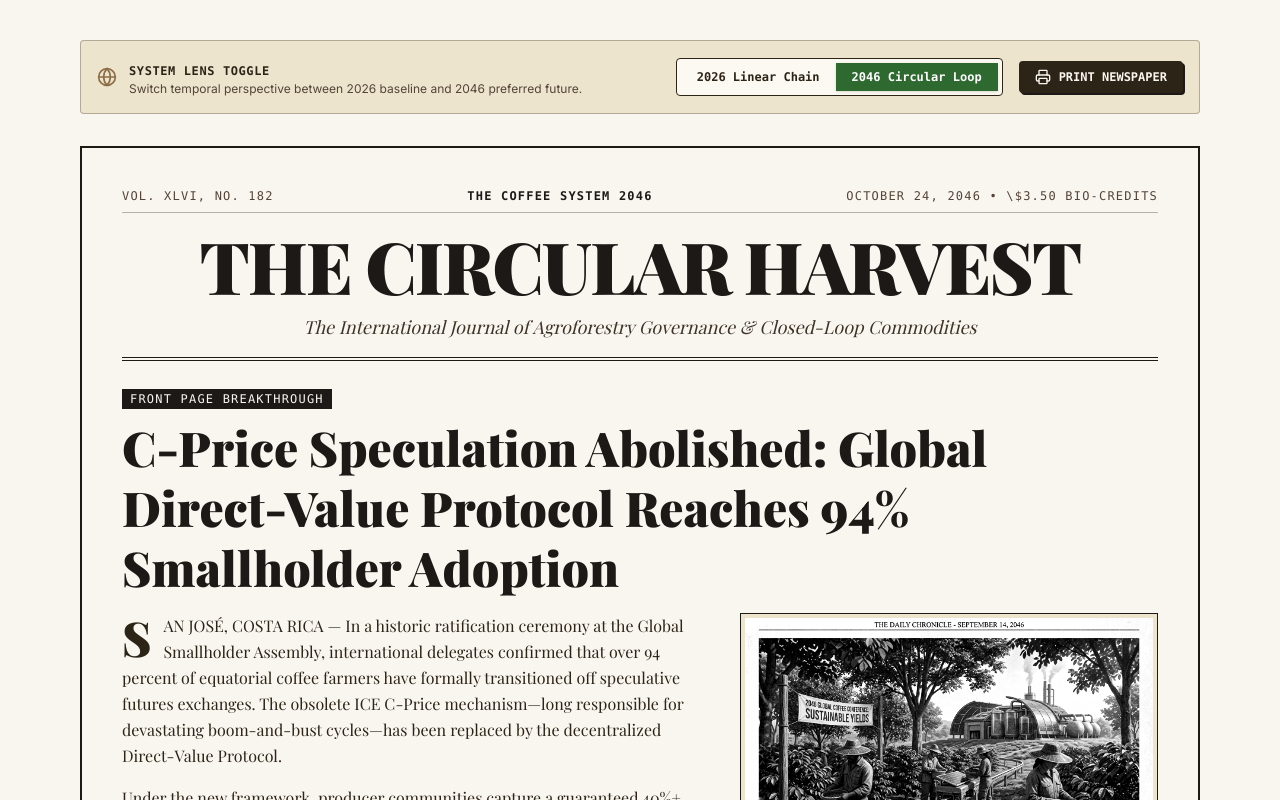
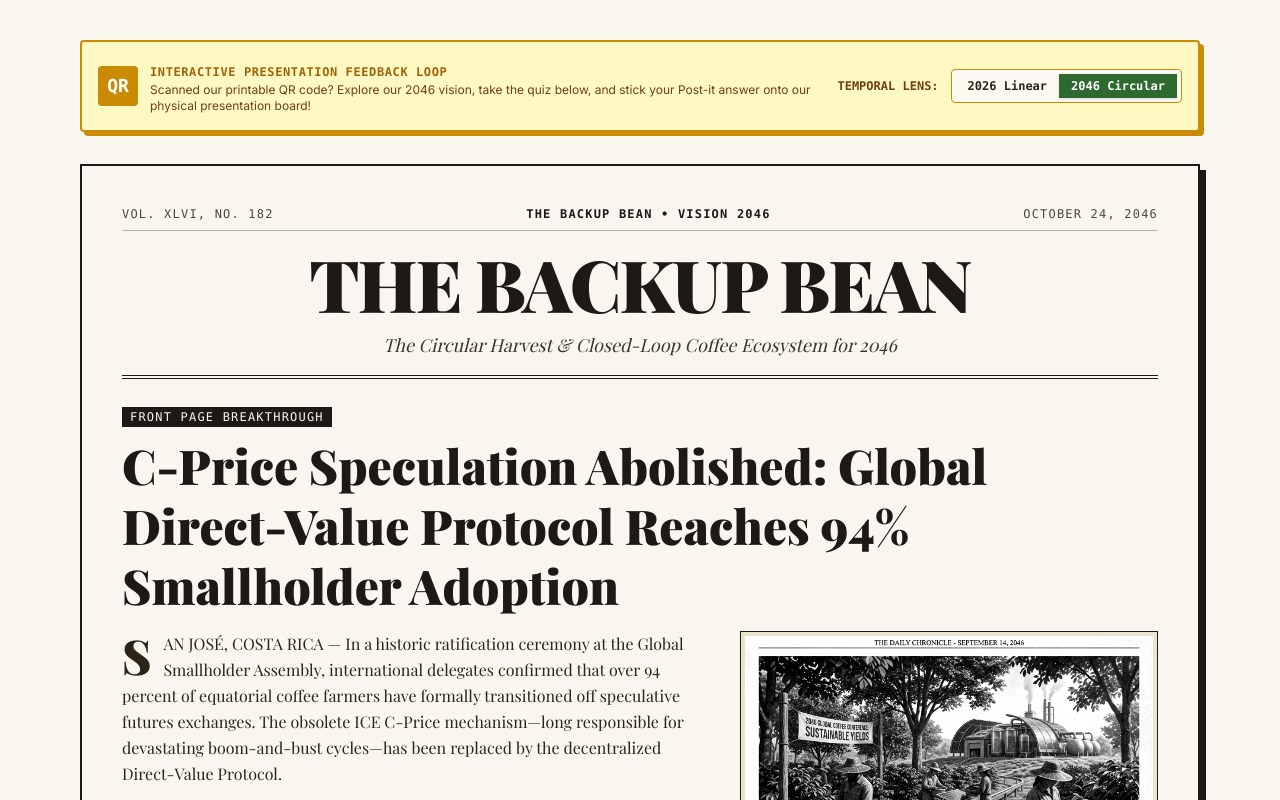
Before and after one commit to maxlearns2code/coffee-system-2046, a Next.js app: page / in a window 1280 px wide. Shown: the top 800 px of the page. Built offline with nearby package versions, Linux system fonts and the light colour scheme; a web font is replaced by a local one.

Commit message:
Refactor to 'The Backup Bean': Landing page for vision & interactive Post-it QR feedback loop

```diff
--- a/src/app/layout.tsx
+++ b/src/app/layout.tsx
@@ -13,8 +13,8 @@ const inter = Inter({
 });
 
 export const metadata: Metadata = {
-  title: "The Coffee System 2046 • The Circular Harvest",
-  description: "Front page newspaper of 2046: C-Price speculation abolished, Direct-Value protocol reaches 94% smallholder adoption, and closed-loop coffee eco-systems.",
+  title: "The Backup Bean • The Coffee System 2046",
+  description: "Vision & Interactive Governance Simulator for The Backup Bean: A circular harvest system for 2046.",
 };
 
 export default function RootLayout({
--- a/src/app/page.tsx
+++ b/src/app/page.tsx
@@ -150,76 +150,68 @@ export default function Home() {
   const [selectedNode, setSelectedNode] = useState<SystemNode>(SYSTEM_NODES[0]);
   const [sliderValue, setSliderValue] = useState<number>(42); // 42% default for 2046
 
-  const handlePrint = () => {
-    window.print();
-  };
-
   return (
-    <main className="newspaper-container max-w-6xl mx-auto px-4 py-6 md:py-10">
-      {/* Top Controls Header (Hidden on Print) */}
-      <div className="no-print mb-8 p-4 bg-[#ede4ce] border border-[#2c2416]/30 flex flex-col md:flex-row items-center justify-between gap-4 rounded-sm">
+    <main className="max-w-6xl mx-auto px-4 py-6 md:py-10">
+      {/* Interactive QR-Code & Post-It Feedback Banner */}
+      <div className="mb-8 p-4 bg-[#fef9c3] border-2 border-[#ca8a04] shadow-[4px_4px_0px_#ca8a04] rounded-sm flex flex-col md:flex-row items-center justify-between gap-4">
         <div className="flex items-center gap-3">
-          <Globe className="w-5 h-5 text-[#8c6d46]" />
+          <div className="w-10 h-10 bg-[#ca8a04] text-white flex items-center justify-center font-black font-mono text-lg rounded-sm shrink-0">
+            QR
+          </div>
           <div>
-            <span className="text-xs font-mono font-bold uppercase tracking-wider text-[#2c2416]">
-              System Lens Toggle
+            <span className="text-xs font-mono font-bold uppercase tracking-wider text-[#a16207]">
+              Interactive Presentation Feedback Loop
             </span>
-            <p className="text-xs text-[#524436]">
-              Switch temporal perspective between 2026 baseline and 2046 preferred future.
+            <p className="text-xs text-[#713f12]">
+              Scanned our printable QR code? Explore our 2046 vision, take the quiz below, and stick your Post-it answer onto our physical presentation board!
             </p>
           </div>
         </div>
 
-        <div className="flex items-center gap-4">
-          <div className="inline-flex bg-[#fcf9f2] p-1 border border-[#2c2416] rounded-sm">
+        <div className="flex items-center gap-3 shrink-0">
+          <span className="text-xs font-mono font-bold uppercase text-[#713f12]">Temporal Lens:</span>
+          <div className="inline-flex bg-[#fcf9f2] p-1 border border-[#ca8a04] rounded-sm">
             <button
               onClick={() => setSystemYear("2026")}
-              className={`px-4 py-1.5 font-mono text-xs font-bold transition-colors ${
+              className={`px-3 py-1 font-mono text-xs font-bold transition-colors ${
                 systemYear === "2026"
                   ? "bg-[#9e2a2b] text-white shadow-sm"
                   : "text-[#2c2416] hover:bg-[#e3d7bf]"
               }`}
             >
-              2026 Linear Chain
+              2026 Linear
             </button>
             <button
               onClick={() => setSystemYear("2046")}
-              className={`px-4 py-1.5 font-mono text-xs font-bold transition-colors ${
+              className={`px-3 py-1 font-mono text-xs font-bold transition-colors ${
                 systemYear === "2046"
                   ? "bg-[#2e6930] text-white shadow-sm"
                   : "text-[#2c2416] hover:bg-[#e3d7bf]"
               }`}
             >
-              2046 Circular Loop
+              2046 Circular
             </button>
           </div>
-
-          <button
-            onClick={handlePrint}
-            className="inline-flex items-center gap-2 px-4 py-2 bg-[#2c2416] text-[#f9f6f0] text-xs font-mono font-bold uppercase hover:bg-[#8c6d46] transition-colors rounded-sm shadow-[2px_2px_0px_#1c1917]"
-          >
-            <Printer className="w-4 h-4" /> Print Newspaper
-          </button>
         </div>
       </div>
 
-      {/* NEWSPAPER FRONT PAGE CONTAINER */}
-      <div className="bg-[#f9f6f0] p-6 md:p-10 border-2 border-[#1c1917] print:border-none print:p-0">
+      {/* VISION LANDING PAGE CONTAINER */}
+      <div className="bg-[#f9f6f0] p-6 md:p-10 border-2 border-[#1c1917] shadow-[6px_6px_0px_#1c1917]">
 
         {/* MASTHEAD & HEADER */}
         <header className="border-b-4 border-double border-[#1c1917] pb-4 mb-6 text-center">
           <div className="flex justify-between items-center text-xs font-mono uppercase tracking-widest text-[#524436] border-b border-[#1c1917]/30 pb-2 mb-4">
             <span>Vol. XLVI, No. 182</span>
-            <span className="font-bold text-[#1c1917]">THE COFFEE SYSTEM 2046</span>
-            <span>October 24, 2046 • \$3.50 Bio-Credits</span>
+            <span className="font-bold text-[#1c1917]">THE BACKUP BEAN • VISION 2046</span>
+            <span>October 24, 2046</span>
           </div>
 
           <h1 className="font-serif text-4xl sm:text-6xl md:text-7xl font-black uppercase tracking-tight text-[#1c1917] leading-none mb-3">
-            The Circular Harvest
+            The Backup Bean
           </h1>
 
           <p className="font-serif italic text-base sm:text-lg text-[#3d3326] max-w-3xl mx-auto">
-            The International Journal of Agroforestry Governance & Closed-Loop Commodities
+            The Circular Harvest & Closed-Loop Coffee Ecosystem for 2046
           </p>
         </header>
 
@@ -450,7 +442,7 @@ export default function Home() {
 
         {/* FOOTER */}
         <footer className="mt-10 pt-4 border-t-4 border-double border-[#1c1917] text-center text-xs font-mono text-[#524436]">
-          <p>© 2046 The Coffee System • Published by The Circular Harvest Alliance • Printed on 100% Upcycled Agricultural Fiber</p>
+          <p>© 2046 The Backup Bean • Vision Presentation & Interactive Feedback Loop • Stick Your Post-it to Complete the Harvest</p>
         </footer>
       </div>
     </main>
--- a/src/components/CoffeeGame.tsx
+++ b/src/components/CoffeeGame.tsx
@@ -258,6 +258,19 @@ export default function CoffeeGame() {
               </div>
             </div>
 
+            {/* Interactive Post-it Sticky Note Loop Instruction Box */}
+            <div className="p-5 bg-[#fef9c3] border-2 border-[#ca8a04] shadow-[4px_4px_0px_#ca8a04] rounded-sm text-[#713f12]">
+              <div className="flex items-center gap-2 mb-2 font-mono font-bold text-xs uppercase tracking-wider text-[#a16207]">
+                📌 Complete the Interactive Presentation Loop!
+              </div>
+              <h5 className="font-serif text-lg font-bold text-[#854d0e] mb-1">
+                Write Your Quiz Score & Vision on a Post-it Note
+              </h5>
+              <p className="text-xs text-[#713f12] leading-relaxed">
+                Take a physical Post-it note, write down your result (<strong>{isHighResult ? "2046 Visionary" : "2026 Trap"}</strong> - Scores: Equity {Math.min(100, Math.max(0, totalScores.equity))}%, Ecosystem {Math.min(100, Math.max(0, totalScores.ecosystem))}%, Market {Math.min(100, Math.max(0, totalScores.market))}%), and stick it onto our printable QR-code presentation board to complete the feedback loop!
+              </p>
+            </div>
+
             <button
               onClick={handleReset}
               className="inline-flex items-center gap-2 px-5 py-2.5 bg-[#2c2416] text-[#f9f6f0] font-mono text-xs uppercase tracking-widest hover:bg-[#8c6d46] transition-colors rounded-sm shadow-[2px_2px_0px_#1c1917]"
```
Also changed, not shown: 1 other file (tests, documents, lock files or other folders).
